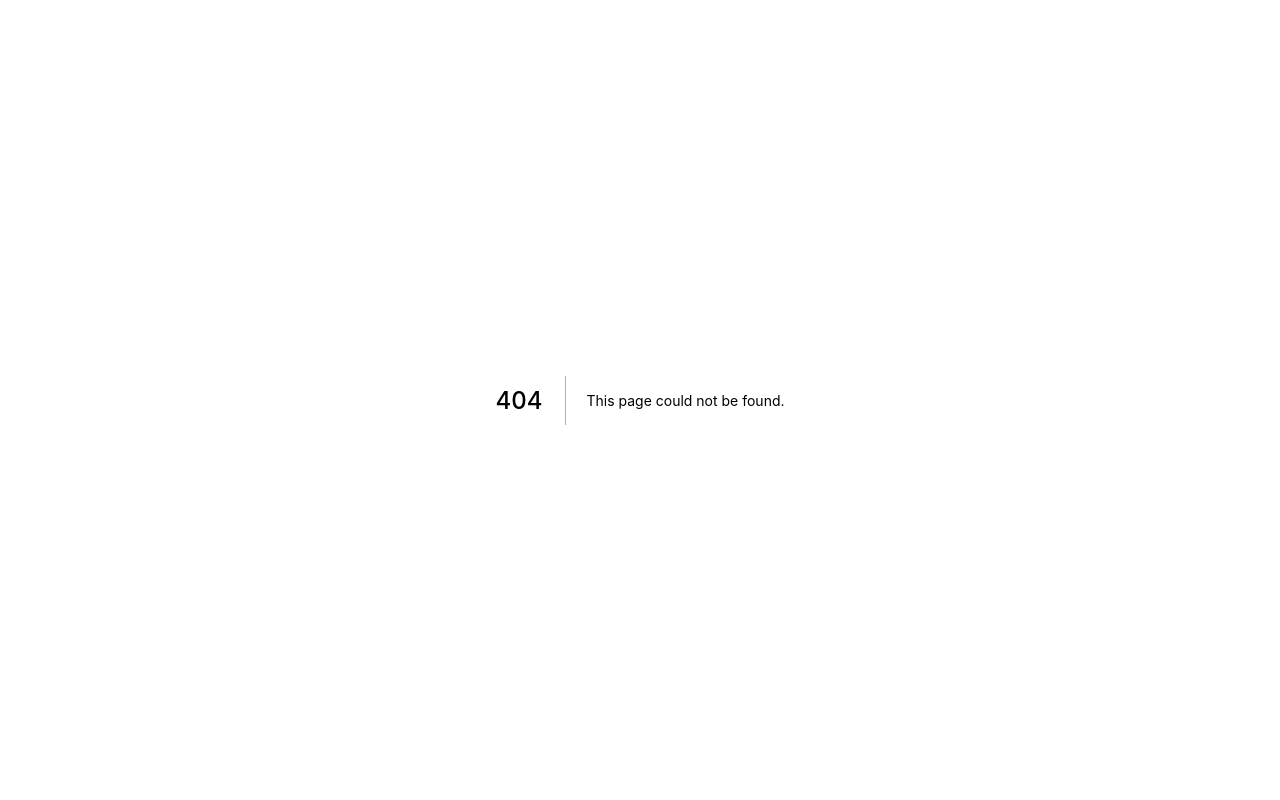
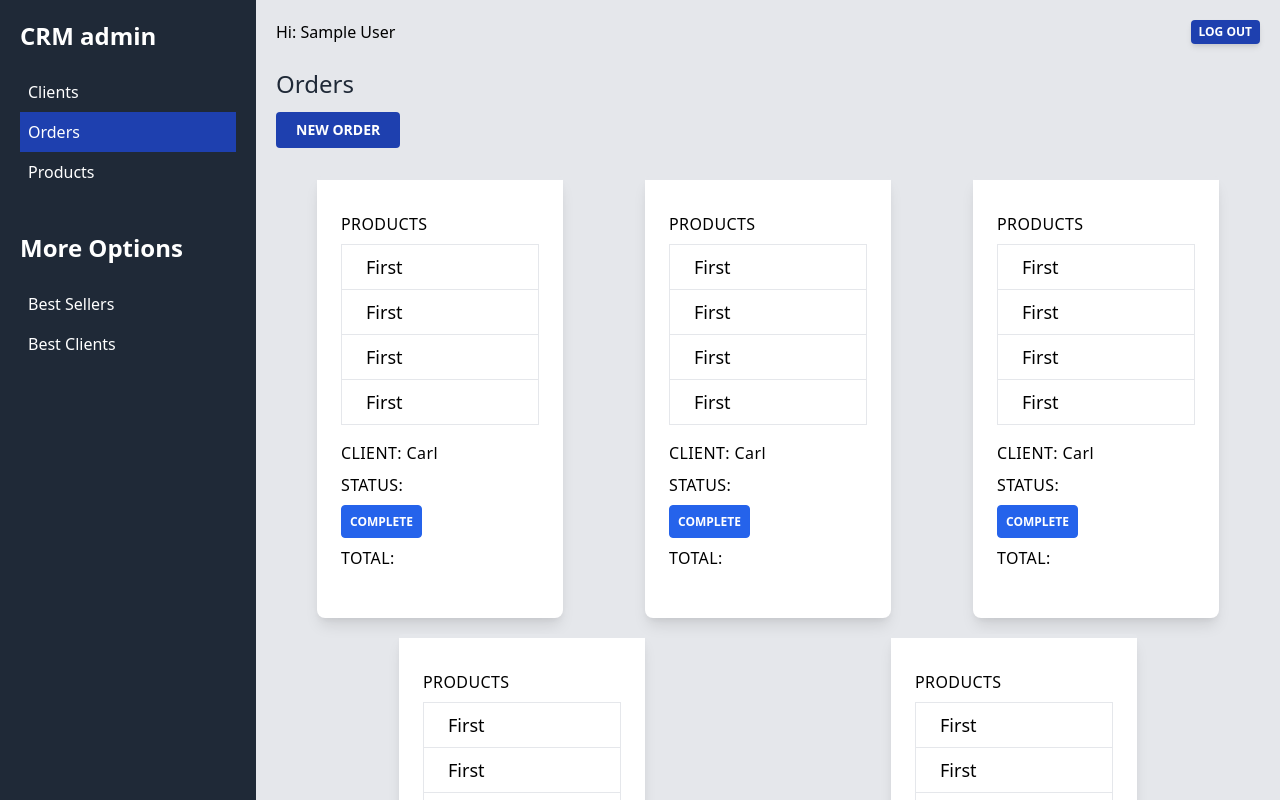
Before and after one commit to luisccode/crm-nextjs, a Next.js app: page /orders in a window 1280 px wide. Before the commit this address had no page. Shown: the top 800 px of the page. Built offline with nearby package versions, Linux system fonts and the light colour scheme; data requests are answered from the project's data file; sample sign-in values are in the browser's storage.

Commit message:
added Orders page

```diff
--- /dev/null
+++ b/components/Order/index.js
@@ -0,0 +1,34 @@
+import React from "react";
+
+const Order = () => {
+  return (
+    <div className="overflow-hidden shadow-lg border-t-4 bg-white mb-4 mx-1 rounded-b-lg rounded-t border-red-light w-full md:w-1/4">
+      <div className="px-6 py-4 mb-2 mt-4 mb-8">
+        <div className="uppercase tracking-wide text-c2 mb-2">Products</div>
+        <div class="flex  border px-4 py-2 text-lg text-grey-darkest border-b-0">
+          <div class="pl-2">First</div>
+        </div>
+        <div class="flex border px-4 py-2 text-lg text-grey-darkest border-b-0">
+          <div class="pl-2">First</div>
+        </div>
+        <div class="flex border px-4 py-2 text-lg text-grey-darkest border-b-0">
+          <div class="pl-2">First</div>
+        </div>
+        <div class="flex border px-4 py-2 text-lg text-grey-darkest ">
+          <div class="pl-2">First</div>
+        </div>
+        <div className="mt-4 uppercase tracking-wide text-c2 mb-2">
+          Client: <span className="capitalize text-grey-darkest">Carl</span>
+        </div>
+        <div className="mt-2 uppercase tracking-wide text-c2 ">Status:</div>
+        <select className="mt-2 appearance-none bg-blue-600 border border-blue-600 text-white p-2 text-center rounded leading-tight focus:outline-none focus:bg-blue-600 focus:border-blue-500 uppercase text-xs font-bold ">
+          <option value="complete">Complete</option>
+          <option value="pending">Pending</option>
+          <option value="canceled">Canceled</option>
+        </select>
+        <div className="mt-2 uppercase tracking-wide text-c2 ">Total:</div>
+      </div>
+    </div>
+  );
+};
+export default Order;
--- a/db.json
+++ b/db.json
@@ -77,14 +77,20 @@
   ],
   "products": [
     {
+      "id": 1,
       "name": "Laptop acer",
       "price": "500",
-      "id": 1
+      "available": 10,
+      "weight": "1kg",
+      "solds": 1
     },
     {
+      "id": 2,
       "name": "Headphones",
       "price": "100",
-      "id": 2
+      "available": 80,
+      "weight": "50g",
+      "solds": 1
     }
   ],
   "orders": [
@@ -92,19 +98,22 @@
       "products": [
         {
           "id": 1,
+          "name": "Laptop acer",
           "amount": 500,
           "units": 1,
           "clientId": 4
         },
         {
           "id": 2,
+          "name": "Headphones",
           "amount": 100,
           "units": 1,
           "clientId": 4
         }
       ],
       "total": 600,
-      "clientId": 4
+      "clientId": 4,
+      "name": "Darlene Brown"
     }
   ]
 }
--- /dev/null
+++ b/pages/orders.js
@@ -0,0 +1,33 @@
+import React, { useState, useEffect } from "react";
+import Layout from "../components/Layout";
+import Link from "next/link";
+import axiosClient from "../config/axios";
+import Order from "../components/Order";
+
+export default function Products() {
+  const [orders, setOrders] = useState([]);
+
+  useEffect(() => {
+    axiosClient.get("orders").then((res) => {
+      setOrders(res.data);
+    });
+  }, []);
+  console.log(orders);
+  return (
+    <Layout>
+      <h1 className="text-2xl text-gray-800 font-light">Orders</h1>
+      <Link href="/neworder">
+        <a className="bg-blue-800 py-2 px-5 mt-3 inline-block text-white rounded text-sm hover:bg-gray-800 mb-3 uppercase font-bold w-full lg:w-auto text-center">
+          New Order
+        </a>
+      </Link>
+      <div className="flex flex-wrap justify-around mt-4">
+        <Order />
+        <Order />
+        <Order />
+        <Order />
+        <Order />
+      </div>
+    </Layout>
+  );
+}
```
Also changed, not shown: components/Product/index.js (added, +16 -0 lines), pages/products.js (+13 -3 lines).
